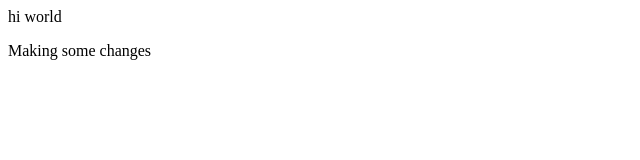
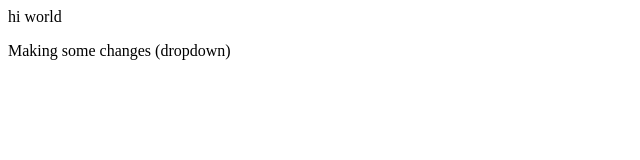
Before and after one commit to MaitriBihani/localrepo, a plain HTML site: page index.html in a window 1280 px wide. Shown: the full height of the page, 0-640 px from the left. Drawn offline with Linux system fonts and the light colour scheme.

```diff
--- a/index.html
+++ b/index.html
@@ -1,2 +1,2 @@
 <p>hi world </p>
-<p>Making some changes</p>
+<p>Making some changes (dropdown)</p>
```
